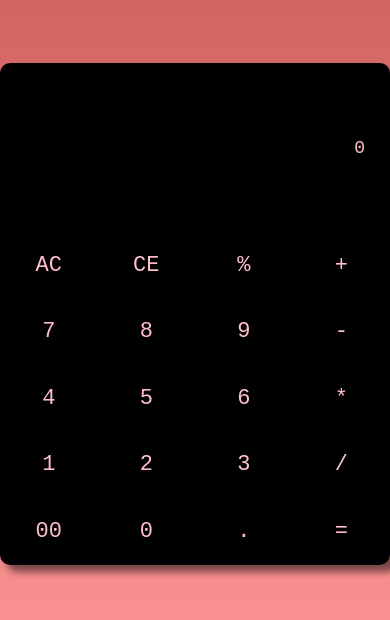
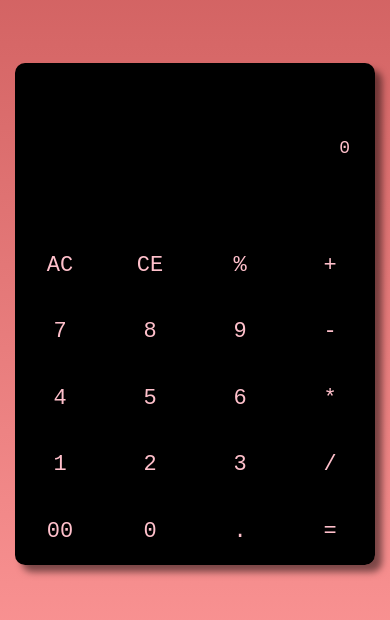
Before and after one commit to adftrni/A104, a plain HTML site: page index.html in a window 390 px wide. Shown: the part 108-728 px from the top of the page. Drawn offline with Linux system fonts and the light colour scheme.

Commit message:
Update style.css

```diff
--- a/style.css
+++ b/style.css
@@ -14,7 +14,9 @@ body{
 }
 
 .calculator{
-    width: 100%;
+    margin: 15px;
+    max-width: 1170px;
+    width: 25%;
     border-radius: 10px;
     overflow: hidden;
     box-shadow: 7px 7px 7px rgba(0,0,0,0.5);
@@ -76,3 +78,16 @@ button:hover{
         font-size: 18px;
     }
 }
+
+@media all and (max-width: 1000px) {
+    .calculator {
+        width: 50%;
+    }
+}
+
+/*Smartphone*/
+@media all and (max-width: 670px) {
+    .calculator {
+        width: 100%;
+    }
+}
```
